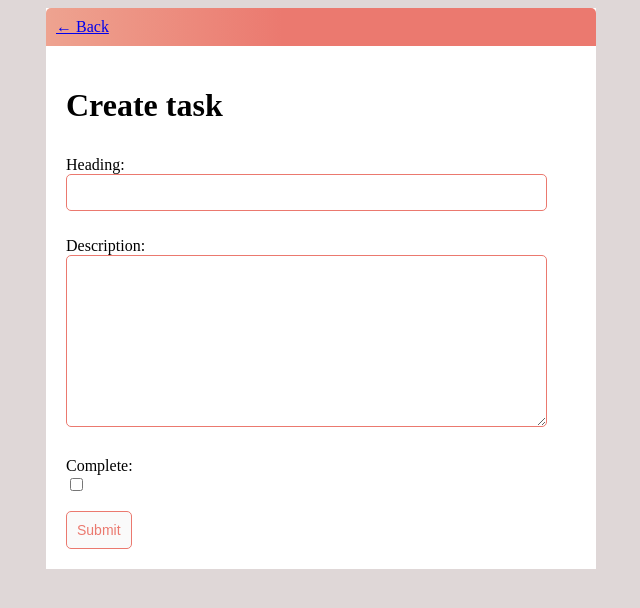
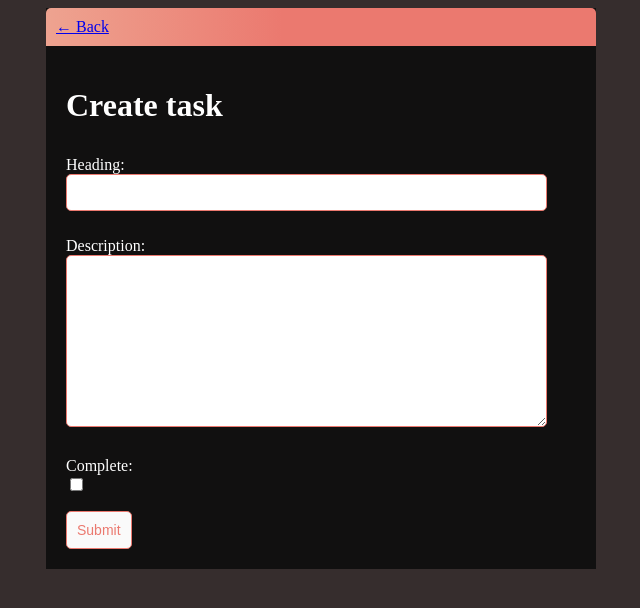
Before and after one commit to Thejus-M/Todo-with-signin, a Django app: page /create-task/ in a window 1280 px wide. Shown: the top 608 px of the page, without its empty margins (319-959 px from the left). Run offline with Django 4.2, Linux system fonts and the light colour scheme; a user stored in the database is signed in.

Commit message:
Dark Theme done

```diff
--- a/todo_list/base/templates/base/main.html
+++ b/todo_list/base/templates/base/main.html
@@ -8,13 +8,14 @@
         <title>To Do</title>
         <style>
             body {
-                background-color: #dfd7d7
+                background-color: #362d2d
             }
 
             .container {
                 max-width: 550px;
                 margin: auto;
-                background-color: #fff;
+                background-color: rgb(17, 16, 16);
+                color: white;
             }
 
             .header-bar {
@@ -30,7 +31,8 @@
                 align-items: center;
                 justify-content: space-between;
                 padding: 20px;
-                background-color: #fff;
+                background-color: rgb(29, 27, 27);
+                color: wheat;
                 border-top: 1px solid rgb(226, 226, 226);
             }
             .task-title {
@@ -39,7 +41,7 @@
 
             .task-title a {
                 text-decoration: none;
-                color: #4b5156;
+                color: #ecf0f3;
                 margin-left: 10px;
             }
             .task-complete-icon {
```
Also changed, not shown: todo_list/db.sqlite3.
